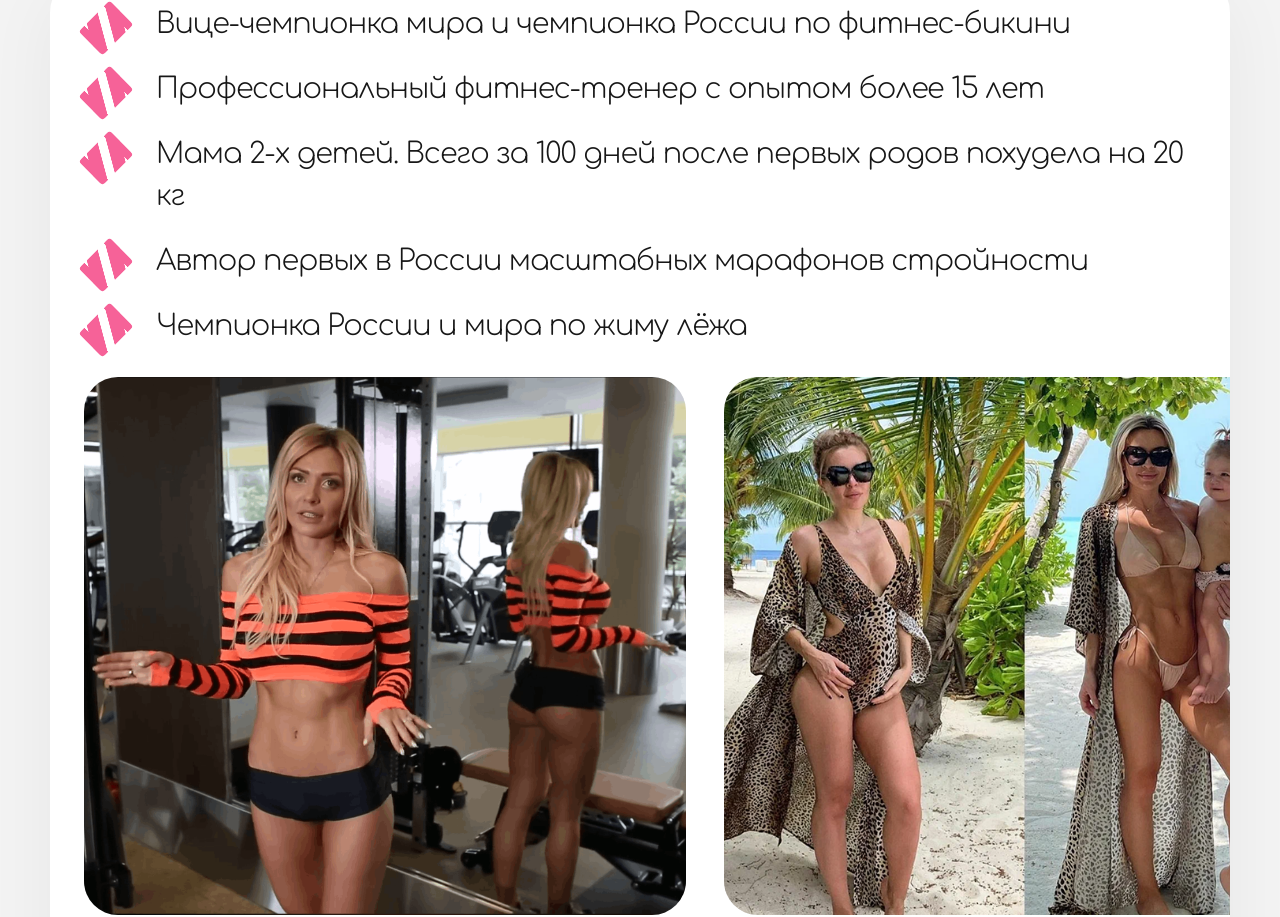
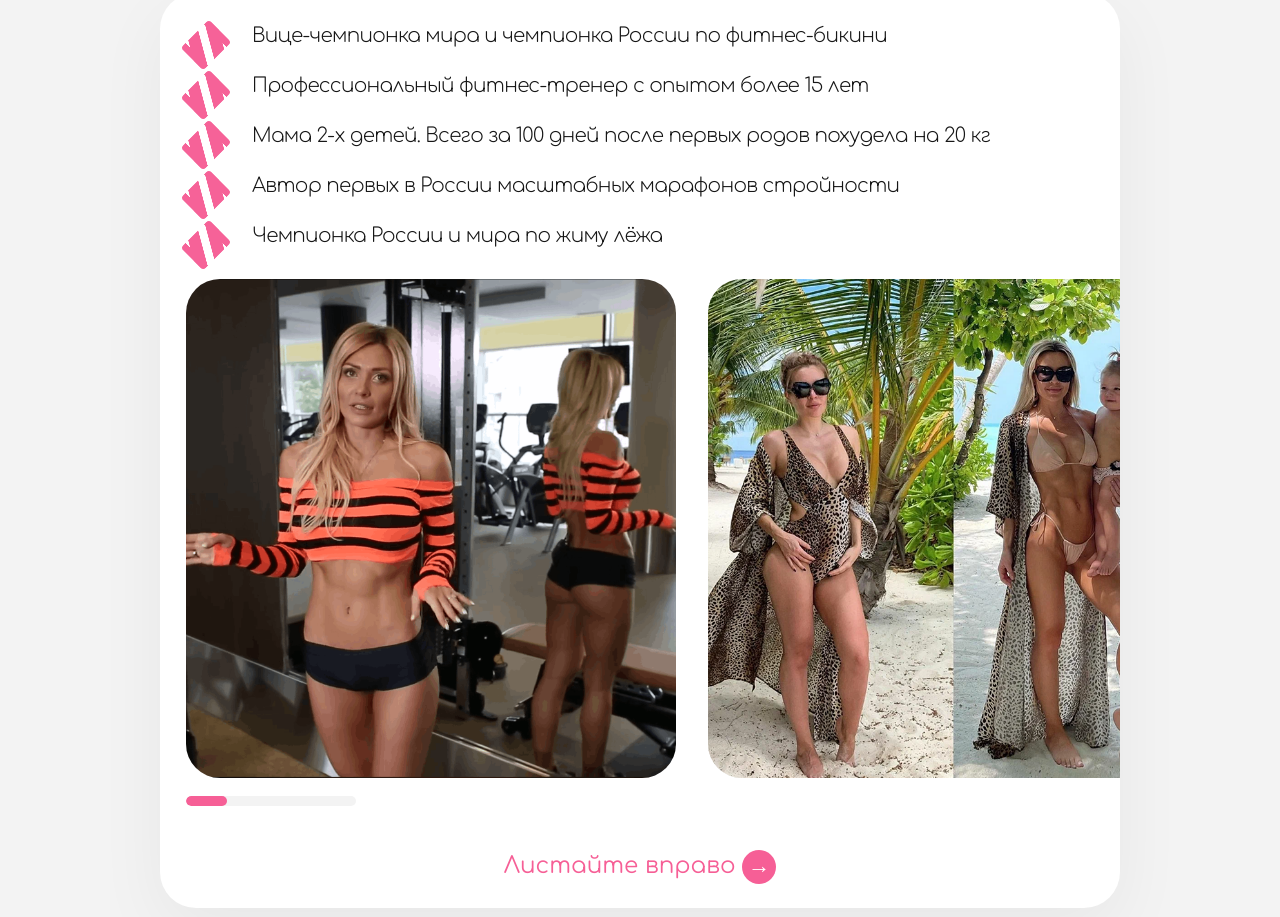
Before and after one commit to juliavibecoding-ai/usmanova-fit-test, a website: page index.html in a window 1280 px wide. Shown: the part 973-1890 px from the top of the page. Drawn offline with Linux system fonts and the light colour scheme.

Commit message:
fix: reduce trainer block to original width

```diff
--- a/index.html
+++ b/index.html
@@ -14,7 +14,7 @@
       href="https://fonts.googleapis.com/css2?family=Comfortaa:wght@300;400;500;600;700&display=swap"
       rel="stylesheet"
     >
-    <link rel="stylesheet" href="styles.css?v=e4ec573">
+    <link rel="stylesheet" href="styles.css?v=trainer960">
   </head>
   <body>
     <main>
@@ -155,6 +155,6 @@
       </form>
     </dialog>
 
-    <script type="module" src="js/app.js?v=e4ec573"></script>
+    <script type="module" src="js/app.js?v=trainer960"></script>
   </body>
 </html>
--- a/styles.css
+++ b/styles.css
@@ -175,7 +175,7 @@ input:focus-visible {
 }
 
 .trainer__inner {
-  width: min(1180px, calc(100% - 44px));
+  width: min(960px, calc(100% - 40px));
 }
 
 .section-heading {
@@ -203,25 +203,25 @@ input:focus-visible {
 
 .trainer-card {
   overflow: hidden;
-  padding: 34px 34px 30px;
-  border-radius: 44px;
+  padding: 28px 26px 24px;
+  border-radius: 36px;
   background: var(--white);
   box-shadow: 0 22px 70px rgb(0 0 0 / 5%);
 }
 
 .trainer__facts {
   display: grid;
-  margin: 0 0 30px;
+  margin: 0 0 28px;
   padding: 0;
-  gap: 22px;
+  gap: 20px;
   list-style: none;
 }
 
 .trainer__facts li {
   position: relative;
   min-height: 30px;
-  padding-left: 72px;
-  font-size: clamp(22px, 2.25vw, 30px);
+  padding-left: 66px;
+  font-size: clamp(20px, 1.38vw, 27px);
   font-weight: 300;
   letter-spacing: -0.035em;
   line-height: 1.48;
@@ -231,8 +231,8 @@ input:focus-visible {
   position: absolute;
   top: 8px;
   left: 0;
-  width: 44px;
-  height: 34px;
+  width: 40px;
+  height: 32px;
   content: "";
   border-radius: 4px;
   background:
@@ -250,8 +250,8 @@ input:focus-visible {
 
 .gallery__track {
   display: flex;
-  margin-right: -34px;
-  gap: 38px;
+  margin-right: -26px;
+  gap: 32px;
   overflow-x: auto;
   cursor: grab;
   overscroll-behavior-x: contain;
@@ -272,7 +272,7 @@ input:focus-visible {
 
 .gallery__slide {
   flex: 0 0 52.5%;
-  height: clamp(360px, 42vw, 540px);
+  height: clamp(340px, 39vw, 500px);
   margin: 0;
   overflow: hidden;
   border-radius: 34px;
@@ -288,7 +288,7 @@ input:focus-visible {
 }
 
 .gallery__progress {
-  width: 205px;
+  width: 170px;
   height: 10px;
   margin-top: 18px;
   overflow: hidden;
@@ -307,9 +307,9 @@ input:focus-visible {
 }
 
 .gallery__hint {
-  margin: 20px 0 0;
+  margin: 18px 0 0;
   color: var(--pink);
-  font-size: clamp(22px, 2.25vw, 31px);
+  font-size: clamp(20px, 1.8vw, 28px);
   font-weight: 400;
   text-align: center;
 }
```
